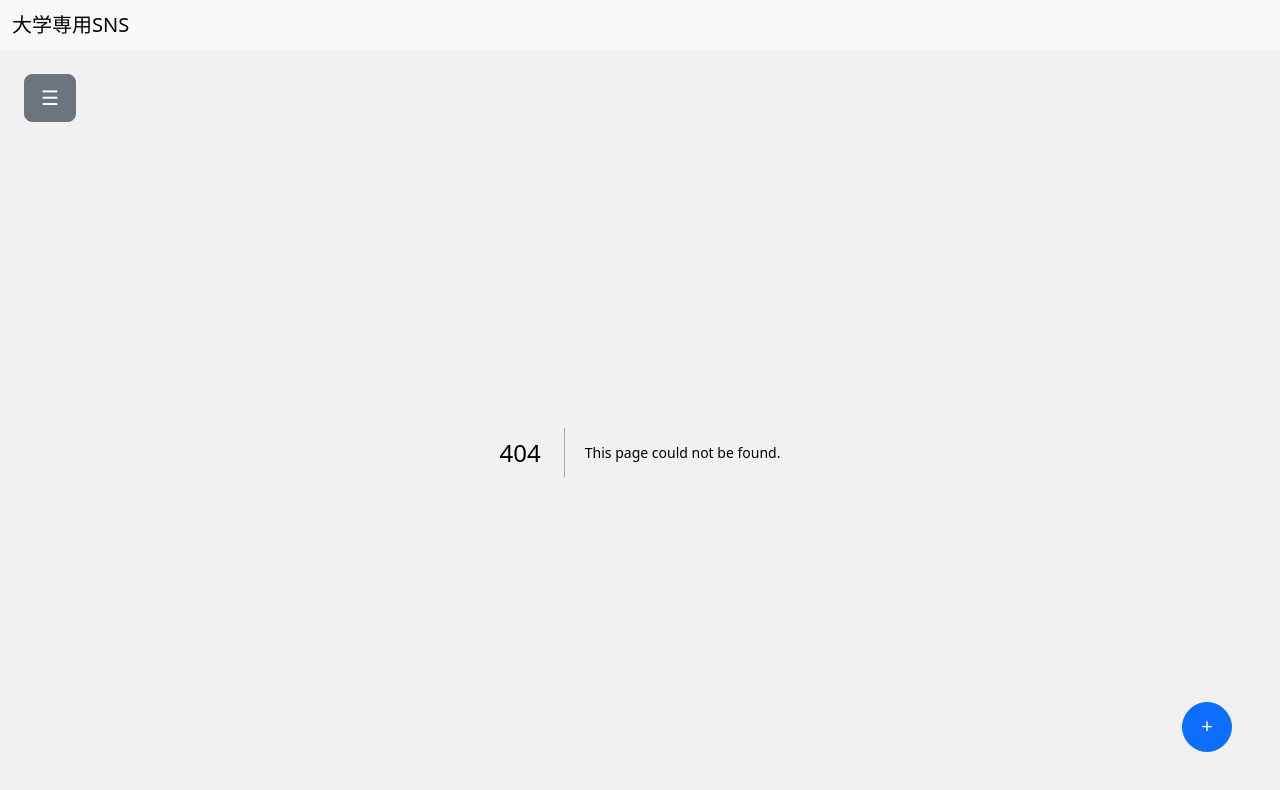
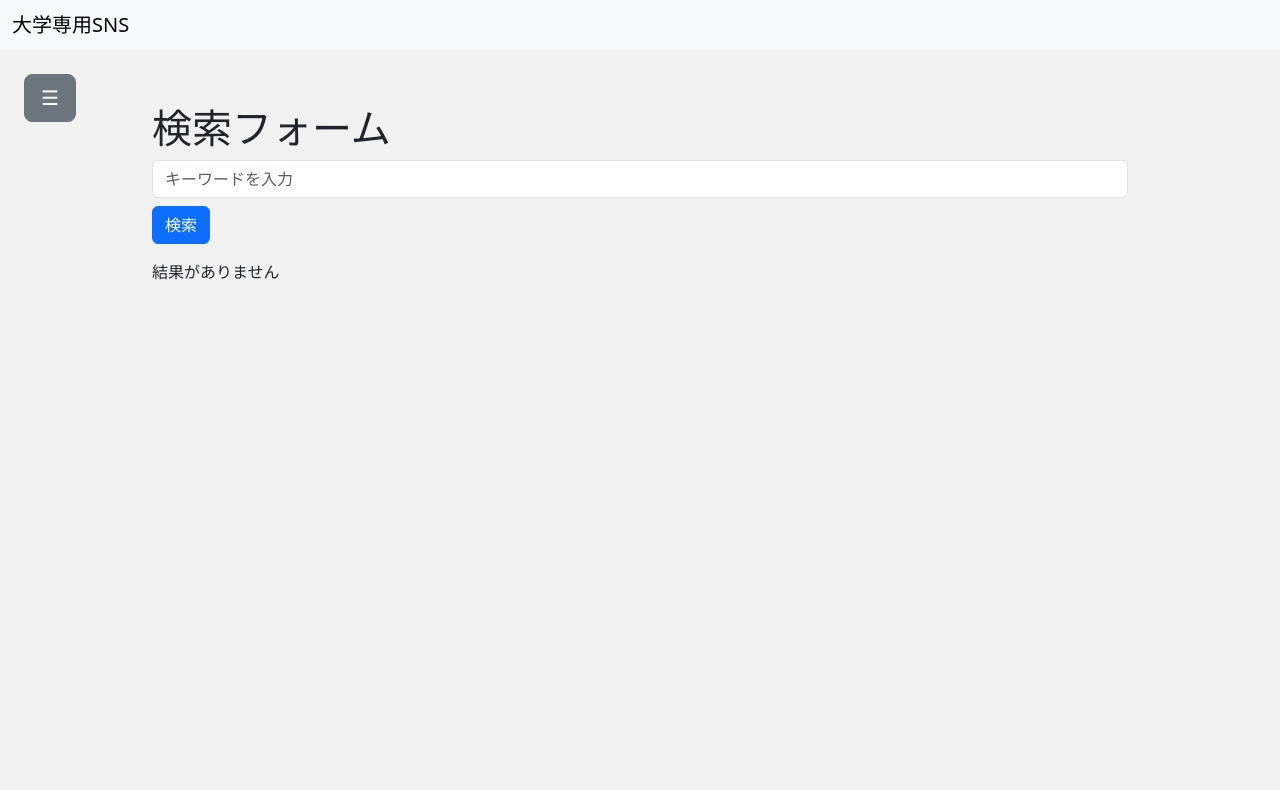
Before and after one commit to b2230230/SNS, a Next.js app in the folder my-next-app/: page /search in a window 1280 px wide. Before the commit this address had no page. Shown: the top 790 px of the page. Built offline with nearby package versions, Linux system fonts and the light colour scheme.

Commit message:
メッセージ画面と検索画面のコミット

```diff
--- a/my-next-app/src/app/layout.jsx
+++ b/my-next-app/src/app/layout.jsx
@@ -32,24 +32,19 @@ export default function RootLayout({ children }) {
                 </a>
               </li>
               <li>
-                <a className="dropdown-item" href="#">
+                <a className="dropdown-item" href="/search">
                   検索
                 </a>
               </li>
               <li>
-                <a className="dropdown-item" href="#">
+                <a className="dropdown-item" href="/message">
                   メッセージ
                 </a>
               </li>
             </ul>
           </div>{" "}
         </header>
-        <main className="mt-5 pt-1">{children}</main>
-        <footer className="mb-5 fixed-bottom">
-          <div className="d-flex justify-content-end me-5">
-            <a className="btn btn-primary btn-lg"  style={{ width: '50px', height: '50px', borderRadius: '50%' }} href="/addForm">+</a>
-          </div>
-        </footer>
+        <main className="mt-5 pt-2">{children}</main>
       </body>
     </html>
   );
--- /dev/null
+++ b/my-next-app/src/app/search/page.jsx
@@ -0,0 +1,59 @@
+"use client";
+
+import { useState } from "react";
+const Search = () => {
+  const [query, setQuery] = useState("");
+  const [results, setResults] = useState([]);
+
+  const handleSubmit = async (e) => {
+    e.preventDefault();
+    const fakeData = ["A大学", "B大学", "C大学"];
+    const filtered = fakeData.filter((item) =>
+      item.toLowerCase().includes(query.toLowerCase())
+    );
+    setResults(filtered);
+  };
+
+  return (
+    <div className="container custom-container mt-5">
+      <h1>検索フォーム</h1>
+      <form onSubmit={handleSubmit} className="mb-3">
+        <input
+          type="text"
+          className="form-control"
+          placeholder="キーワードを入力"
+          value={query}
+          onChange={(e) => setQuery(e.target.value)}
+        />
+        <button type="submit" className="btn btn-primary mt-2">
+          検索
+        </button>
+      </form>
+
+      {results.length > 0 ? (
+        <ul className="list-group">
+          {results.map((item, index) => (
+            <div key={index} className="card mb-2">
+              <div className="card-body">
+                <h6 className="card-title">
+                  <img
+                    src="https://user0514.cdnw.net/shared/img/thumb/aig-ai230531008-xl_TP_V.jpg"
+                    alt="アイコン"
+                    className="rounded-circle me-2"
+                    width="30"
+                    height="30"
+                  />
+                  {item}
+                </h6>
+              </div>
+            </div>
+          ))}
+        </ul>
+      ) : (
+        <p>結果がありません</p>
+      )}
+    </div>
+  );
+};
+
+export default Search;
```
Also changed, not shown: my-next-app/src/app/message/page.jsx (added, +35 -0 lines), my-next-app/src/app/page.jsx (+27 -5 lines).
